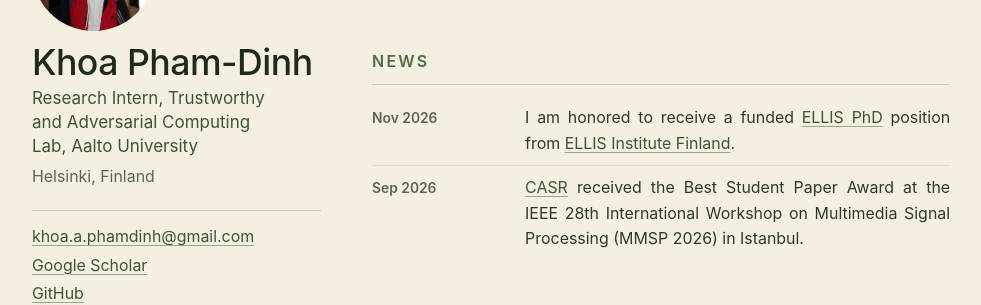
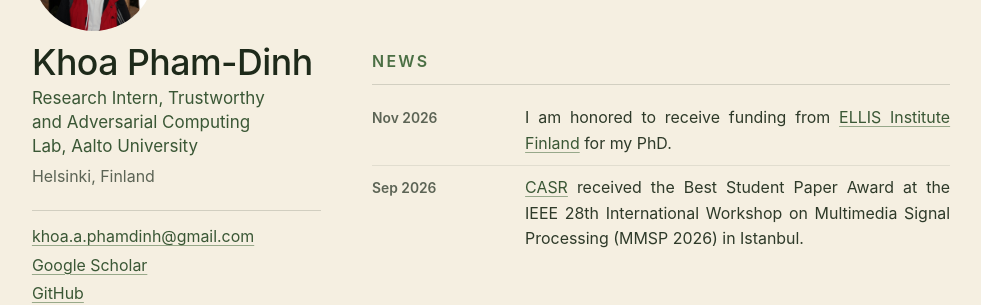
Before and after one commit to gogoliri/gogoliri.github.io, a Jekyll site: the page built from index.html, in a window 1280 px wide and 900 px high, scrolled down 436 px. Shown: the part 152-457 px from the top of the window, without its empty margins (149-1130 px from the left). Built offline with Jekyll 4.4.1, drawn with Linux system fonts in a browser that asks for light colours.

Commit message:
News: reword the ELLIS item as PhD funding from ELLIS Institute Finland
Co-Authored-By: Claude Opus 5.5 <noreply@anthropic.com>

```diff
--- a/_data/news.yml
+++ b/_data/news.yml
@@ -2,6 +2,6 @@
 # One sentence per item; `date` is shown as written ("Mon YYYY").
 # Values may contain HTML; quote them with single quotes when they do.
 - date: Nov 2026
-  text: 'I am honored to receive a funded <a href="https://ellis.eu/research/phd-postdoc">ELLIS PhD</a> position from <a href="https://www.ellisinstitute.fi/">ELLIS Institute Finland</a>.'
+  text: 'I am honored to receive funding from <a href="https://www.ellisinstitute.fi/">ELLIS Institute Finland</a> for my PhD.'
 - date: Sep 2026
   text: '<a href="/papers/casr.html">CASR</a> received the Best Student Paper Award at the IEEE 28th International Workshop on Multimedia Signal Processing (MMSP 2026) in Istanbul.'
```
Also changed, not shown: tests/baseline/index.html (+1 -1 lines).
